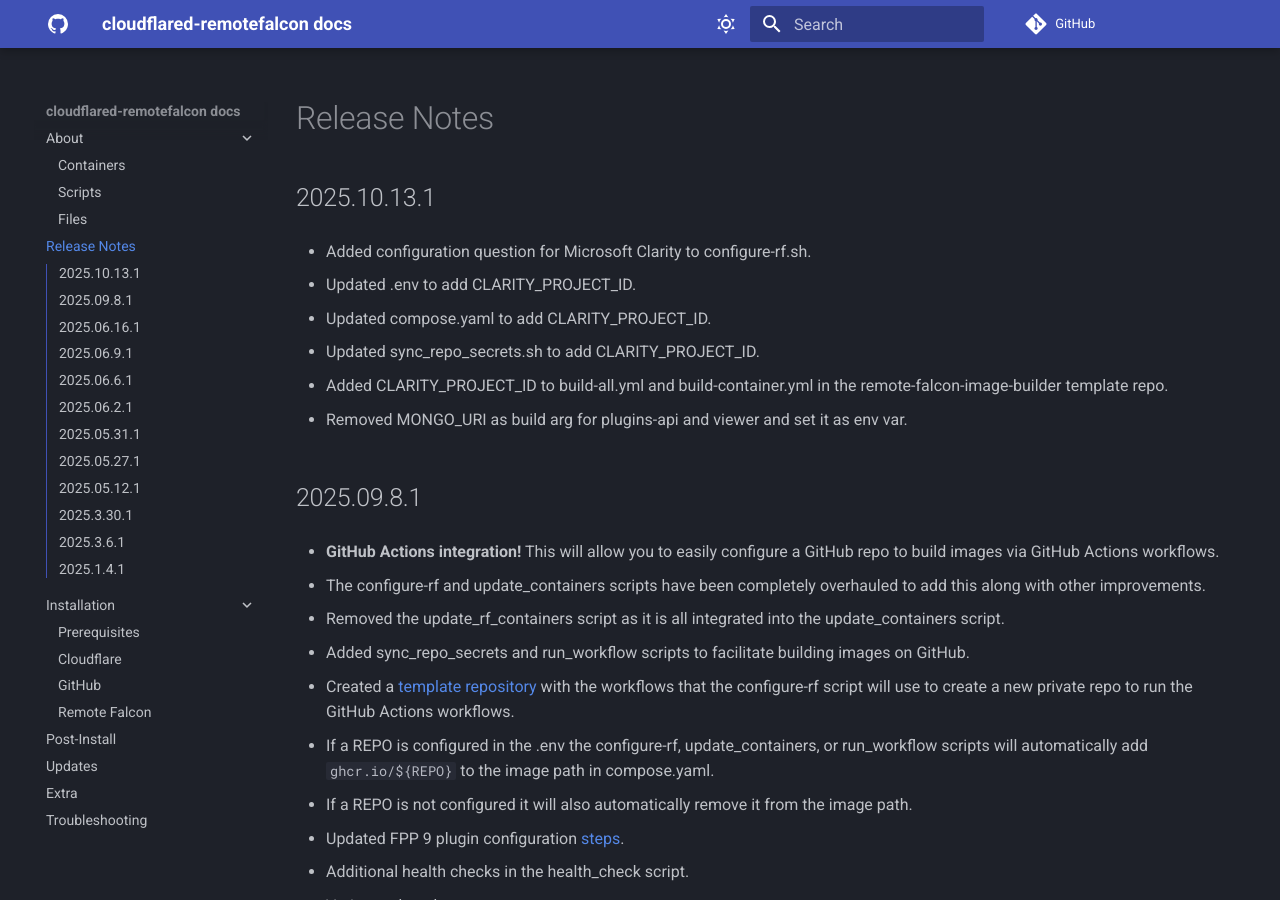
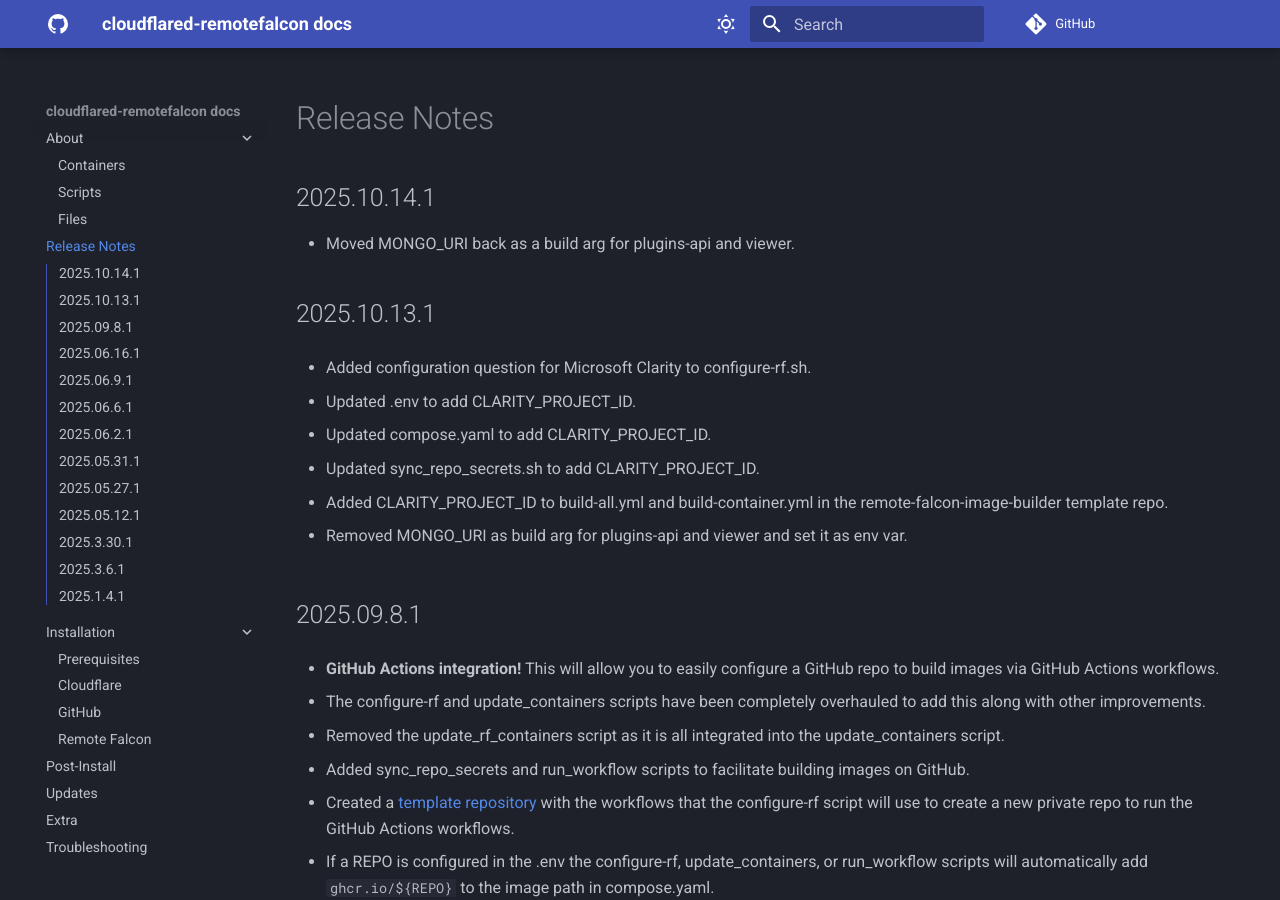
Before and after one commit to Ne0n09/cloudflared-remotefalcon, an MkDocs documentation site: the page built from docs/release-notes.md, in a window 1280 px wide and 900 px high. Built offline with MkDocs 1.6.1 and Material for MkDocs 9.7.7, drawn with Linux system fonts in a browser that asks for light colours; comment, search, counter and statistics services are not loaded.

Commit message:
Moved MONGO_URI back as a build arg for plugins-api and viewer.

```diff
--- a/docs/release-notes.md
+++ b/docs/release-notes.md
@@ -1,4 +1,8 @@
 # Release Notes
+
+## 2025.10.14.1
+
+- Moved MONGO_URI back as a build arg for plugins-api and viewer.
 
 ## 2025.10.13.1
 
```
Also changed, not shown: 2 other files.
